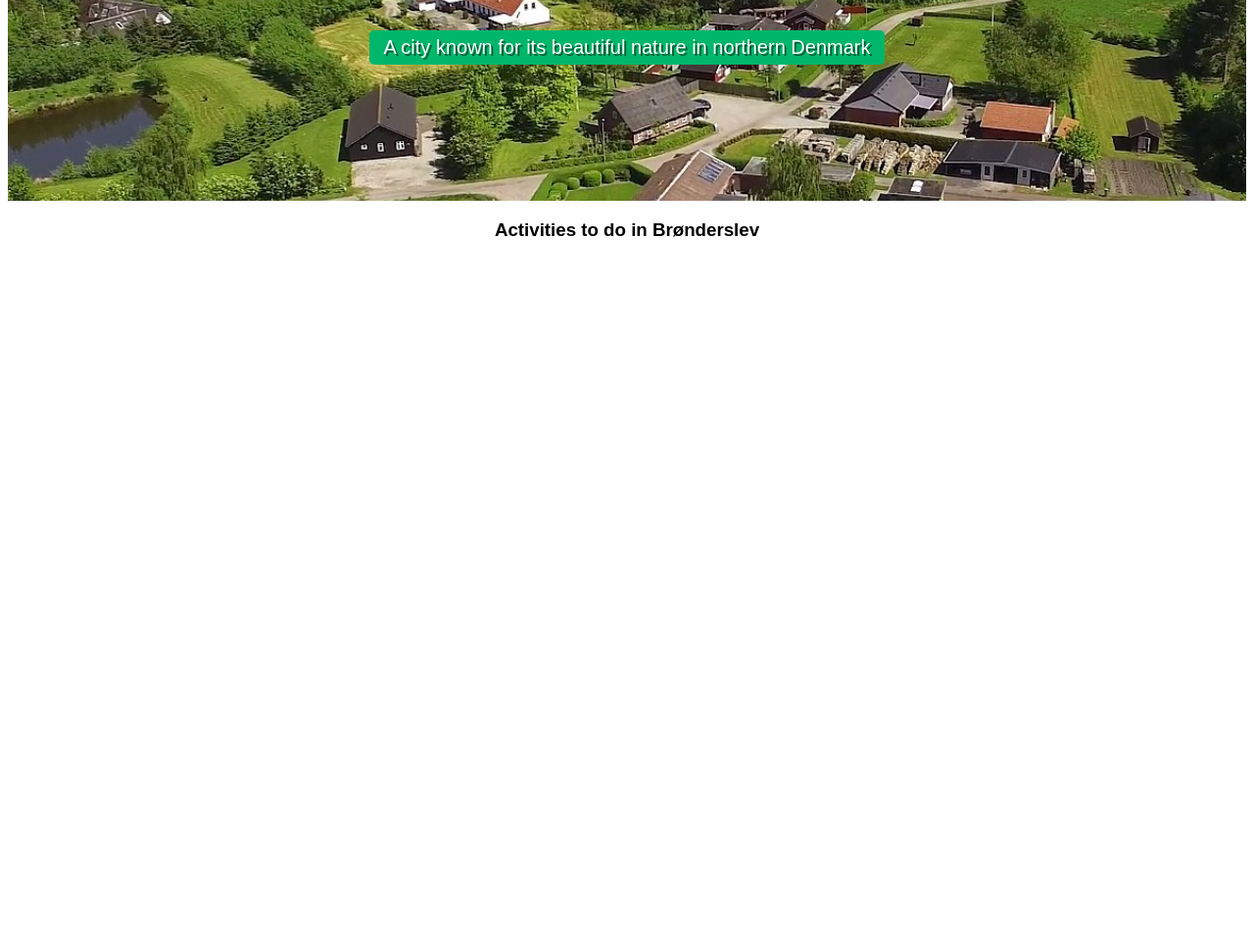
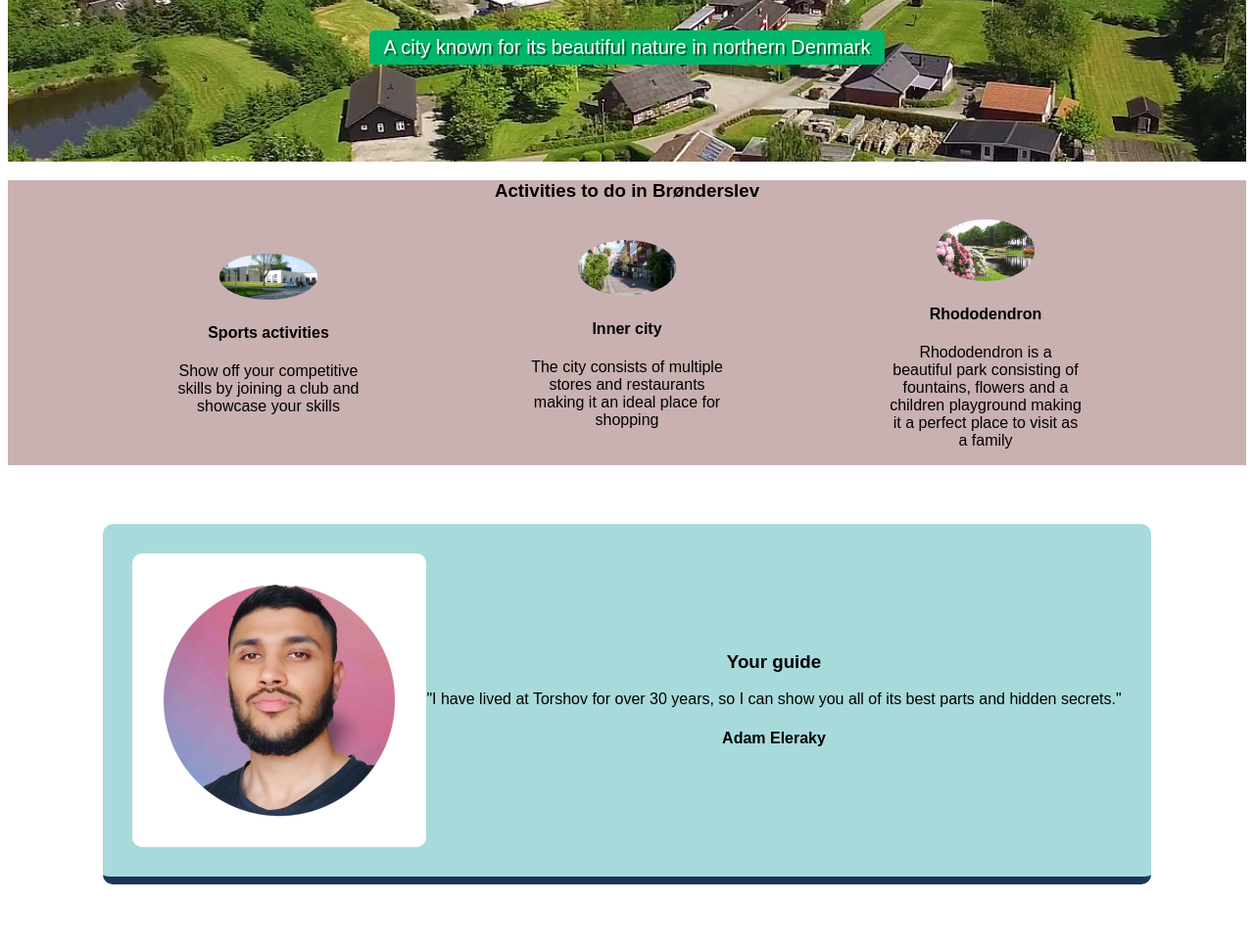
Before and after one commit to adam8325/HomeTown, a plain HTML site: page index.html in a window 1280 px wide. Shown: the part 143-1114 px from the top of the page at 98% size. Before the commit the page ends 800 px from the top, so only its background shows below. Drawn offline with Linux system fonts and the light colour scheme.

Commit message:
Initial layout semi implemented. Some CSS correction/work is needed

```diff
--- a/index.html
+++ b/index.html
@@ -18,13 +18,36 @@
     <!-- Middle Section -->
      <div id="activity-section">
         <h3 id="activities-title">Activities to do in Brønderslev</h3>
-
-
+        <div id="card-container">
+            <div class="card">
+                <img src="images/BrøndenHal.jpg">
+                <h4>Sports activities</h4>
+                <p>Show off your competitive skills by joining a club and showcase your skills</p>
+            </div>
+            <div class="card">
+                <img src="images/BrøndenCity.jpg">
+                <h4>Inner city</h4>
+                <p>The city consists of multiple stores and restaurants making it an ideal place for shopping</p>
+            </div>
+            <div class="card">
+                <img src="images/rhododendren.jpg">
+                <h4>Rhododendron</h4>
+                <p>Rhododendron is a beautiful park consisting of fountains, flowers and a children playground making it a perfect place to visit as a family</p>
+            </div>
+        </div>
      </div>
 
 
     <!-- Bottom Section -->
      <div id="guide-section">
+        <div id="guide-container">
+            <div id="guide-description">
+                <h3>Your guide</h3>
+                <p>"I have lived at Torshov for over 30 years, so I can show you all of its best parts and hidden secrets."</p>
+                <h4>Adam Eleraky</h4>
+            </div>
+            <img src="images/jepper.png">
+        </div>
 
      </div>
 
--- a/styles.css
+++ b/styles.css
@@ -8,7 +8,7 @@ body {
     background-image: url(images/brønderslev.jpg);
     background-size: cover;
     background-position: center;
-    height: 340px;
+    height: 300px;
     color: white;
     display: flex;
     flex-direction: column;
@@ -34,3 +34,50 @@ body {
     border-radius: 5px;
     text-shadow: 2px 2px rgba(0, 0, 0, 0.5);
 }
+
+#activity-section {
+    background: #8b585877;
+}
+
+#card-container {
+    display: flex;
+    justify-content: space-evenly;
+    align-items: center;
+
+}
+.card {
+    width: 200px;
+    text-align: center;
+}
+img {
+    width: 100px;
+}
+.card img {
+    border-radius: 60%;
+
+}
+
+
+#guide-section {
+    display: flex;
+    justify-content: center;
+    align-items: center;
+}
+
+#guide-container {
+    display: flex;
+    align-items: center;
+    margin-top: 60px;
+    margin-bottom: 60px;
+    padding: 30px;
+    background: #A8DADC;
+    border-radius: 10px;
+    border-bottom: 8px solid #1D3557;
+    flex-direction: row-reverse;
+
+}
+
+#guide-container img {
+    width:300px;
+    border-radius: 10px;
+}
```
Also changed, not shown: images/BrøndenCity.jpg (added), images/BrøndenHal.jpg (added), images/jepper.png (added), images/rhododendren.jpg (added).
